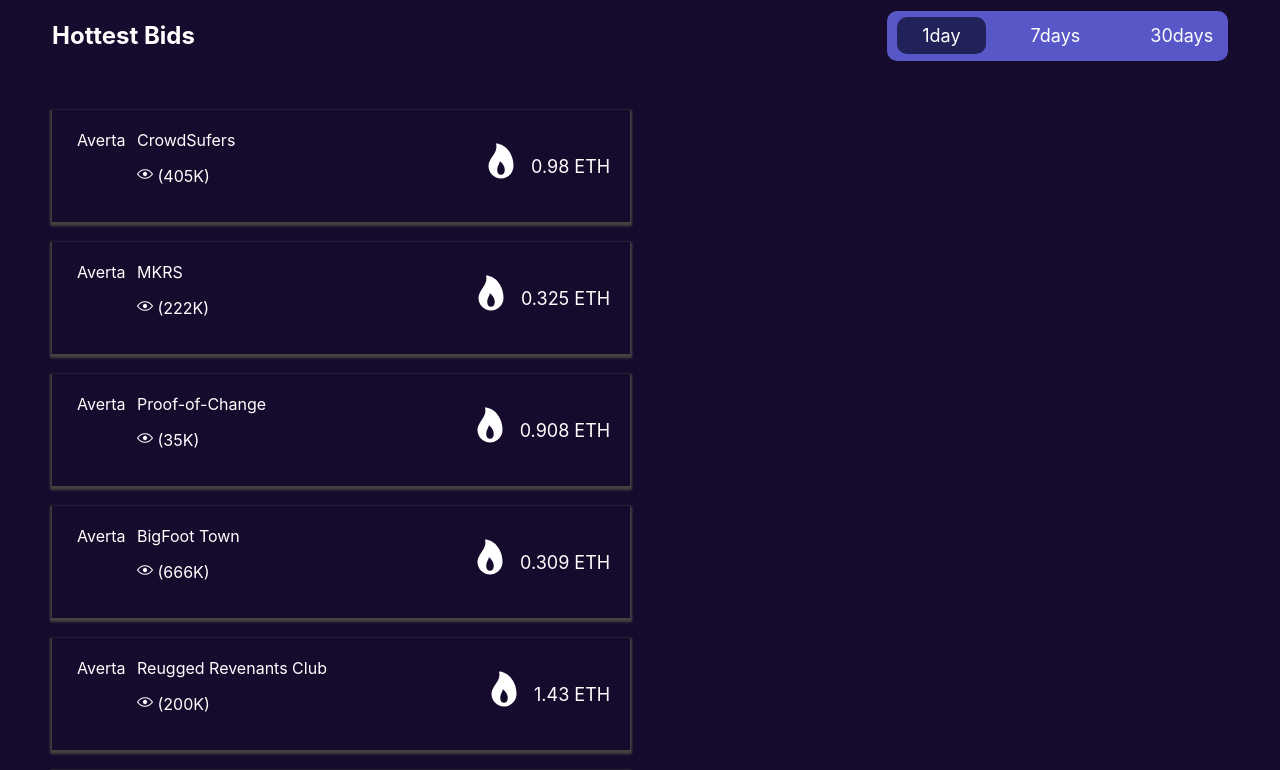
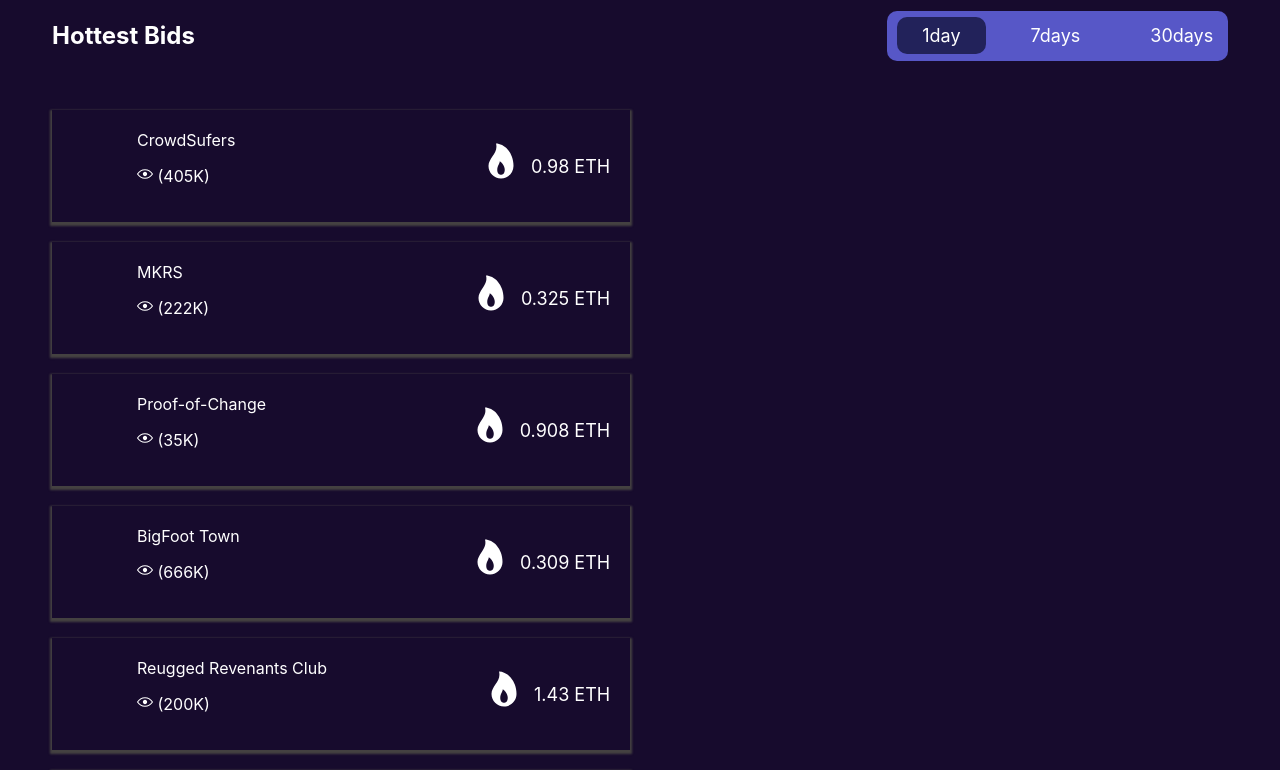
Before and after one commit to victoryohanna/McGeorgeTestProject, a React (Create React App) app: page / in a window 1280 px wide. Shown: the part 3460-4230 px from the top of the page. Built offline with nearby package versions, Linux system fonts and the light colour scheme.

Commit message:
modified hottestbids component

```diff
--- a/src/components/HottestBids.jsx
+++ b/src/components/HottestBids.jsx
@@ -24,7 +24,9 @@ const Hottest = () => {
           return (
             <div className="hottestbids-wrap" key={index}>
               <div className="left-items1">
-                <div className="averta">Averta</div>
+                <div className="averta">
+                  <img src={item.averta} alt="" />
+                </div>
                 <div className="bids-text">
                   <span>{item.name}</span>
                   <p>
```
